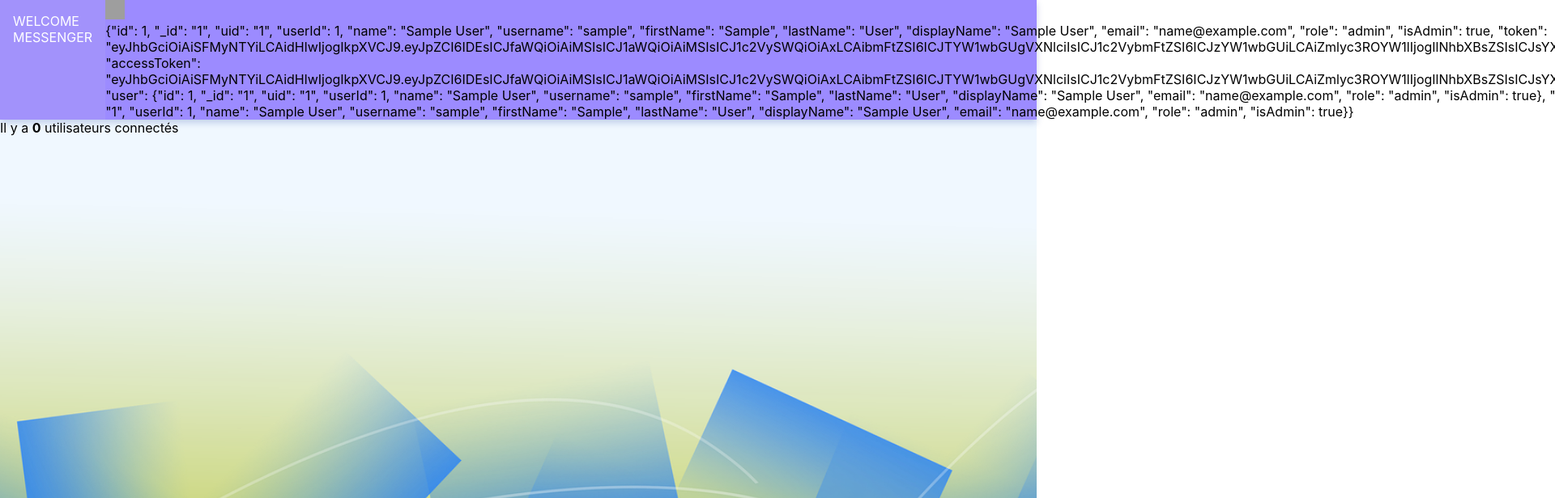
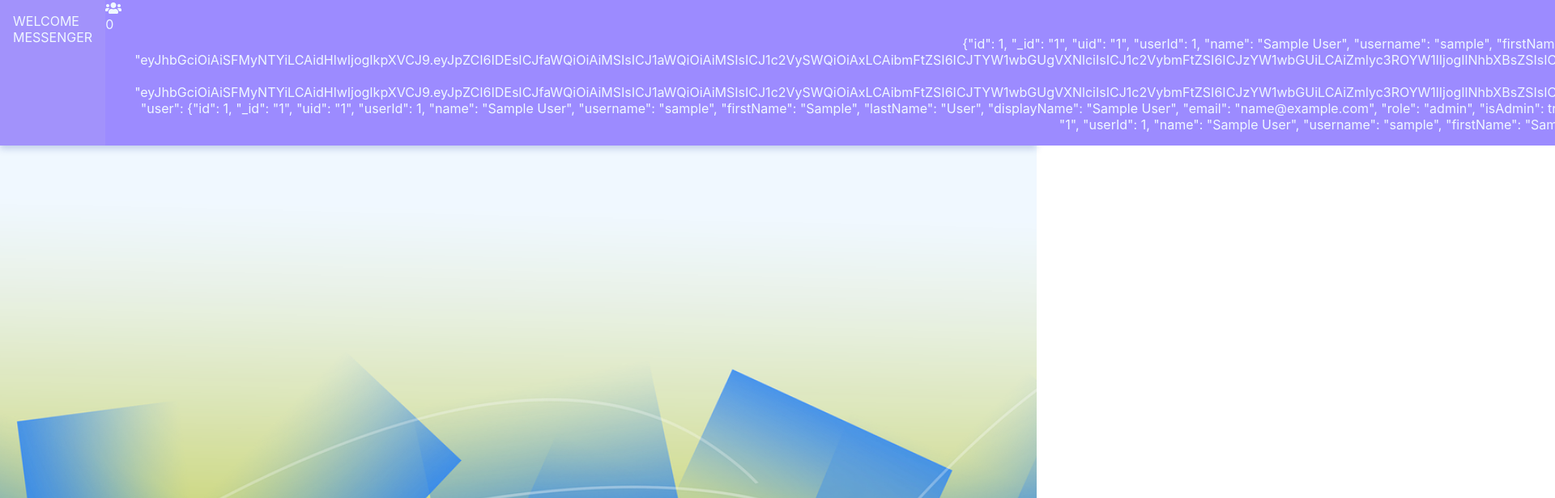
Before and after one commit to Biix33/infrep-messenger, a React (Create React App) app in the folder client/: page /chat in a window 1280 px wide. Shown: the top 616 px of the page at 81% size, 1920 px wide, since content can reach past the window. Built offline with nearby package versions, Linux system fonts and the light colour scheme; no server answers; sample sign-in values are in the browser's storage; grey boxes are pictures that could not be loaded.

Commit message:
adding users info on nav bar

```diff
--- a/client/src/components/Avatar/avatar.index.jsx
+++ b/client/src/components/Avatar/avatar.index.jsx
@@ -1,5 +1,9 @@
 import React from "react";
 
 export default function Avatar() {
-  return <img src="https://i.pravatar.cc/24" />;
+  return (
+    <div className="avatar">
+      <img src="https://i.pravatar.cc/24" />
+    </div>
+  );
 }
--- a/client/src/components/Chat/chat.index.jsx
+++ b/client/src/components/Chat/chat.index.jsx
@@ -43,18 +43,12 @@ export default class Chat extends React.Component {
   };
 
   render() {
+    const { currentUser, usersCount, messages } = this.state;
     return (
       <div id="chat-container">
-        <Navbar currentUser={this.state.currentUser} />
-        <div>
-          Il y a <strong>{this.state.usersCount}</strong> utilisateurs connectés
-        </div>
-
+        <Navbar currentUser={currentUser} usersCount={usersCount} />
         <div className="scroller">
-          <List
-            currentUser={this.state.currentUser}
-            messages={this.state.messages}
-          />
+          <List currentUser={currentUser} messages={messages} />
         </div>
         <section id="form-message">
           <Form onSend={this.handleSubmit} />
--- a/client/src/components/Message/index.jsx
+++ b/client/src/components/Message/index.jsx
@@ -8,7 +8,7 @@ function Message(props) {
   return (
     <div className={self ? classMe : ""}>
       <div className="author">
-        <div className="avatar">{!me ? <Avatar /> : ""}</div>
+        {!me ? <Avatar /> : ""}
         <div className="message">{children}</div>
       </div>
     </div>
--- a/client/src/components/Navbar/navbar.index.jsx
+++ b/client/src/components/Navbar/navbar.index.jsx
@@ -1,6 +1,6 @@
 import React from "react";
 import "./navbar.styles.css";
-import User from "../User/user.index";
+import User from "../UsersInfo/UsersInfo";
 
 export default class Navbar extends React.Component {
   constructor(props) {
@@ -23,7 +23,7 @@ export default class Navbar extends React.Component {
   }
 
   render() {
-    const { currentUser } = this.props;
+    const { currentUser, usersCount } = this.props;
 
     const navLinks = (
       <div className="nav-items">
@@ -41,7 +41,13 @@ export default class Navbar extends React.Component {
         <a href="/" className="nav-brand">
           Welcome Messenger
         </a>
-        {currentUser ? <User currentUser={currentUser} /> : navLinks}
+        <div className="right">
+          {currentUser ? (
+            <User currentUser={currentUser} usersCount={usersCount} />
+          ) : (
+            navLinks
+          )}
+        </div>
       </nav>
     );
   }
--- a/client/src/components/Navbar/navbar.styles.css
+++ b/client/src/components/Navbar/navbar.styles.css
@@ -3,13 +3,14 @@
   background-color: #9c8bff;
   box-shadow: 0px 4px 8px #3754AA40;
   justify-content: space-between;
+  color: aliceblue;
 }
 
 .nav-link, .nav-brand {
   padding: 1rem;
   display: block;
-  color: #fff;
   text-decoration: none;
+  color: aliceblue;
 }
 
 .nav-items {
@@ -23,15 +24,3 @@
 .nav-brand {
   text-transform: uppercase;
 }
-
-.header .username {
-  flex: 8 1;
-  padding: 1rem 0;
-  background-color: #9c8bff;
-  color: aliceblue;
-  text-align: center;
-}
-
-.header .avatar {
-  padding: 1rem;
-}
--- a/client/src/components/User/user.index.jsx
+++ /dev/null
@@ -1,16 +0,0 @@
-import React from "react";
-import Avatar from "../Avatar/avatar.index";
-
-export default class User extends React.Component {
-  render() {
-    const { currentUser } = this.props;
-    return (
-      <div className="user">
-        <Avatar currentUser={currentUser} />
-        <div className="username">
-          <span>{currentUser}</span>
-        </div>
-      </div>
-    );
-  }
-}
--- /dev/null
+++ b/client/src/components/UsersInfo/UsersInfo.jsx
@@ -0,0 +1,22 @@
+import React from "react";
+import "./usersInfo.styles.css";
+import Avatar from "../Avatar/avatar.index";
+import { FontAwesomeIcon } from "@fortawesome/react-fontawesome";
+import { faUsers } from "@fortawesome/free-solid-svg-icons";
+
+export default class User extends React.Component {
+  render() {
+    const { currentUser, usersCount } = this.props;
+    return (
+      <div className="users-infos">
+        <span>
+          <FontAwesomeIcon icon={faUsers} /> {usersCount}
+        </span>
+        <div className="current-user">
+          <Avatar currentUser={currentUser} />
+          <div>{currentUser}</div>
+        </div>
+      </div>
+    );
+  }
+}
--- /dev/null
+++ b/client/src/components/UsersInfo/usersInfo.styles.css
@@ -0,0 +1,12 @@
+.users-infos {
+  display: flex;
+}
+
+.current-user {
+  flex: 8 1;
+  padding: 1rem 0;
+  margin: 0 1rem;
+  background-color: #9c8bff;
+  color: aliceblue;
+  text-align: center;
+}
--- a/client/src/services/Messenger.js
+++ b/client/src/services/Messenger.js
@@ -23,6 +23,10 @@ export default class Messenger {
     this.socket.emit("new_message", message);
   }
 
+  /**
+   * Inform server that user connected
+   * @param {String} username
+   */
   join(username) {
     this.socket.emit("user_join", username);
   }
```
Also changed, not shown: client/package.json (+8 -5 lines), 2 other files (tests, documents, lock files or other folders).
